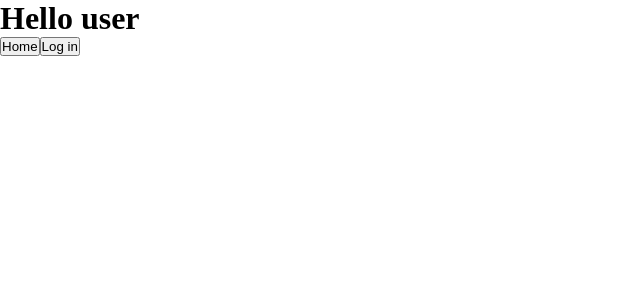
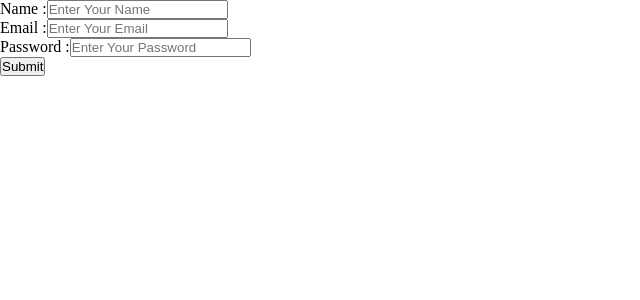
Before and after one commit to Soumita-Nag/Vue.js-Learning, a Vue app: page / in a window 1280 px wide. Shown: the top 300 px of the page, without its empty margins (0-640 px from the left). Built offline with nearby package versions, Linux system fonts and the light colour scheme.

Commit message:
form.vue added

```diff
--- a/src/App.vue
+++ b/src/App.vue
@@ -15,7 +15,9 @@
 
 // import computedMedhod from './components/04_computed_methods/computedMedhod.vue';
 
-import vif from './components/05_conditional_rendering/vif.vue'
+// import vif from './components/05_conditional_rendering/vif.vue'
+
+import formPage from './components/05_conditional_rendering/form.vue'
 
 export default{
   components:{
@@ -28,7 +30,8 @@ export default{
     // Directives,
     // toggleText,
     // computedMedhod,
-    vif,
+    // vif,
+    formPage,
   },
   // data(){
   //   return{
@@ -57,7 +60,8 @@ export default{
 
   <!-- <toggleText :class="{'test':isActive}"/> -->
   <!-- <computedMedhod/> -->
-  <vif/>
+  <!-- <vif/> -->
+   <formPage/>
 </template>
 
 <style>
--- a/src/components/05_conditional_rendering/form.vue
+++ b/src/components/05_conditional_rendering/form.vue
@@ -0,0 +1,53 @@
+<template>
+    <form action="">
+        <div>
+            <label for="name">Name :</label>
+            <input type="text" name="name" placeholder="Enter Your Name">
+            <p v-if="err.name">{{ err.name }}</p>
+        </div>
+        <div>
+            <label for="email">Email :</label>
+            <input type="email" name="email" placeholder="Enter Your Email">
+            <p v-if="err.email">{{ err.email }}</p>
+        </div>
+        <div>
+            <label for="pwd">Password :</label>
+            <input type="password" name="pwd" placeholder="Enter Your Password">
+            <p v-if="err.pwd">{{ err.pwd }}</p>
+        </div>
+
+        <!-- <p v-if="err">{{ err }}</p> -->
+
+        <button type="button" @click="validate">Submit</button>
+    </form>
+</template>
+<script>
+    export default{
+        data(){
+            return{
+                err:{
+                    name:null,
+                    email:null,
+                    pwd:null,
+                },
+            }
+        },
+        methods:{
+            validate(){
+                // if(!this.err){
+                //     this.err="Invalid Credentials";
+                // }
+                // else{
+                //     this.err=null;
+                // }
+
+                this.err.name='Invalid Name'
+                this.err.email='Invalid Email'
+                this.err.pwd='Invalid Password'
+            }
+        }
+    }
+</script>
+<style scoped>
+
+</style>
```
